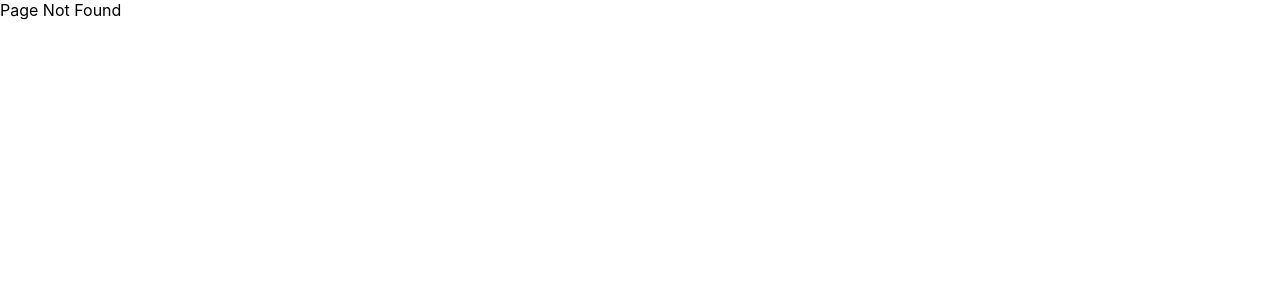
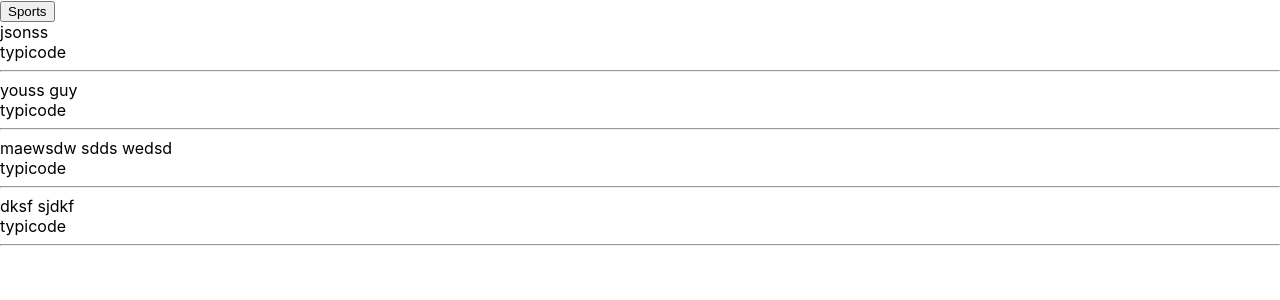
Before and after one commit to j3rryl/words-on-paper, a Next.js app: page /events in a window 1280 px wide. Before the commit this address had no page. Shown: the top 300 px of the page. Built offline with nearby package versions, Linux system fonts and the light colour scheme; data requests are answered from the project's data file.

Commit message:
basics done

```diff
--- /dev/null
+++ b/pages/events.tsx
@@ -0,0 +1,43 @@
+import { InferGetServerSidePropsType } from "next"
+import { useRouter } from "next/router"
+import { useState } from "react"
+
+function EventList({news}: InferGetServerSidePropsType<typeof getServerSideProps>){
+    const [events, setEvents] = useState(news)
+    const router = useRouter()
+    const filterThis= async () =>{
+        const response=await fetch(`http://localhost:5000/news?category=sports`)
+    const data = await response.json()
+    setEvents(data)
+    router.push('events?category=politics', undefined, {shallow:true})
+    }
+    return (
+        <>
+        <button onClick={filterThis}>Sports</button>
+        {events.map((newss: any)=>{
+            return(
+            <div key={newss.id}>
+                {newss.title}
+                <br />
+                {newss.author}
+                <hr />
+            </div>
+            )
+        })}
+        </>
+    )
+
+}
+export default EventList
+export async function getServerSideProps(context: any){
+    const {query} = context
+    const {category} = query
+    const queryString = category ? 'category=sports': ''
+    const response=await fetch(`http://localhost:5000/news?${queryString}`)
+    const data = await response.json()
+    return {
+        props: {
+            news: data,
+        }
+    }
+}
```
